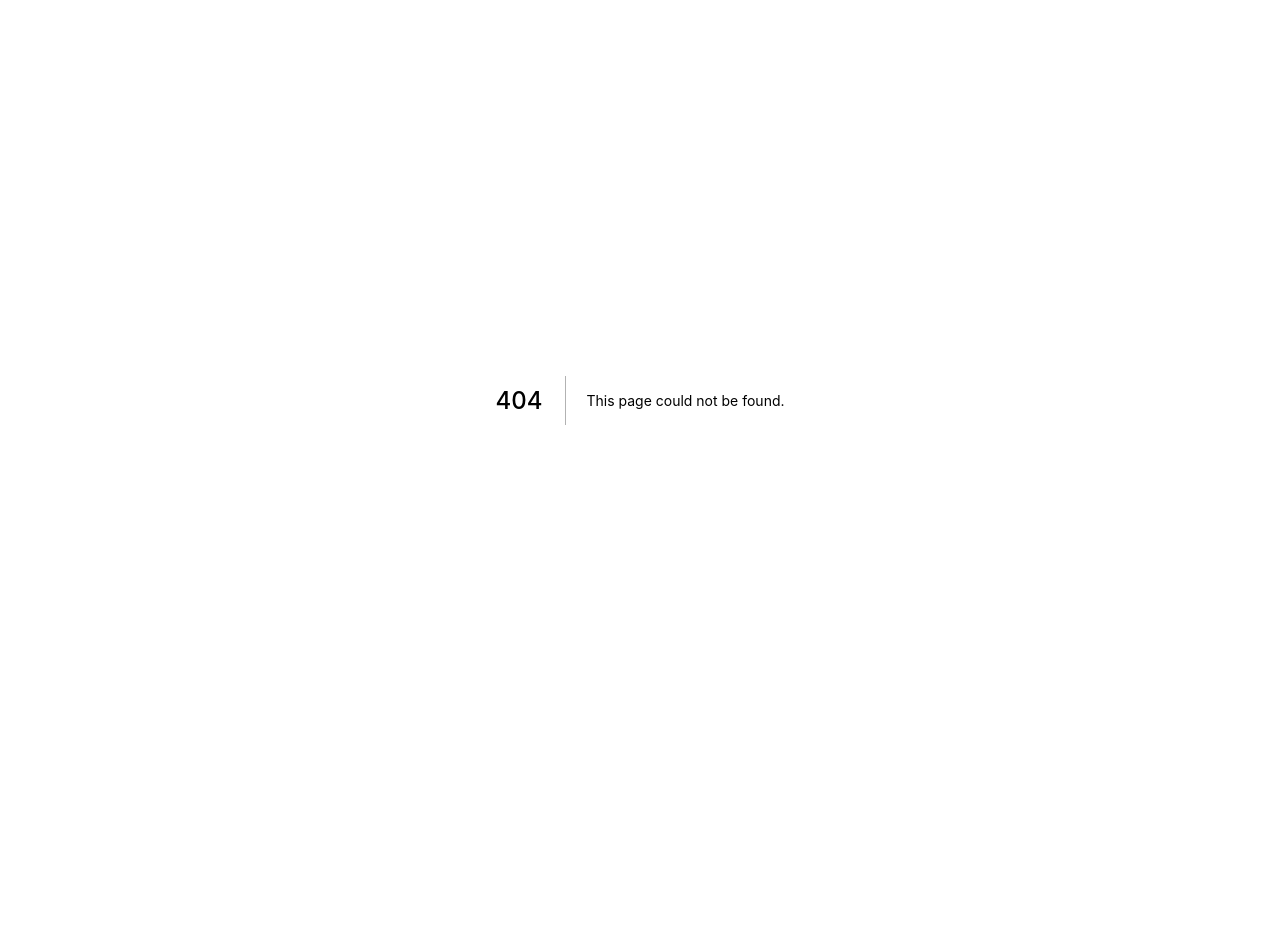
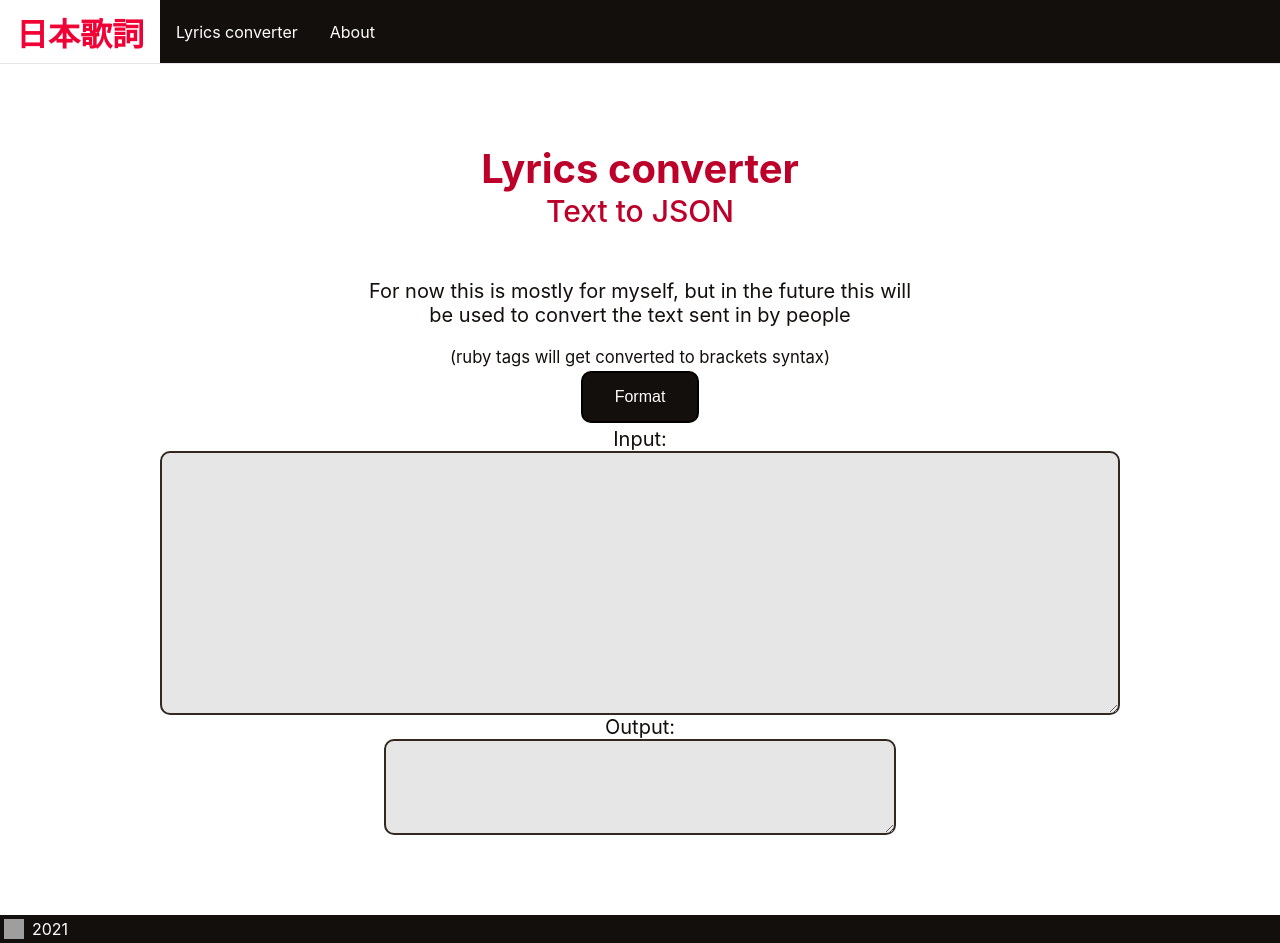
Before and after one commit to shipurjan/nihonkashi, a Next.js app: page /lyrics-converter in a window 1280 px wide. Before the commit this address had no page. Before the commit the page ends 800 px from the top, so only its background shows below. Built offline with nearby package versions, Linux system fonts and the light colour scheme; grey boxes are pictures that could not be loaded; a web font is replaced by a local one.

Commit message:
Tidied up info on some pages

```diff
--- a/components/Header.js
+++ b/components/Header.js
@@ -11,8 +11,8 @@ export default function Header() {
           </Link>
         </li>
         <li>
-        <Link href="/lyrics_formatter">
-            <a>Lyrics formatter</a>
+        <Link href="/lyrics-converter">
+            <a>Lyrics converter</a>
           </Link>
         </li>
         <li>
--- a/pages/about.js
+++ b/pages/about.js
@@ -3,6 +3,7 @@ import Layout from '../components/Layout'
 
 export default function About() {
   const title = "About";
+  const subtitle = "Lyrics to Japanese songs I like";
   const description = "Lyrics to Japanese songs.\n日本語の歌詞";
   return (
     <>
@@ -10,8 +11,8 @@ export default function About() {
         <title>{title}</title>
         <meta name="description" content={description} />
       </Head>
-      <Layout title={title}>
-        <p>A page with Japanese lyrics (and furigana) to songs I like</p>
+      <Layout title={title} subtitle={subtitle}>
+        <p>You should be able to read the lyrics to all songs listed here if you can read hiragana and katakana</p>
       </Layout>
     </>
   )
--- a/pages/lyrics_formatter.js
+++ b/pages/lyrics-converter.js
@@ -36,8 +36,8 @@ function getText(){
 }
 
 export default function About() {
-  const title = "Lyrics formatter";
-  const subtitle = "Text to JSON.";
+  const title = "Lyrics converter";
+  const subtitle = "Text to JSON";
   const description = "Text to JSON formatter";
   return (
     <>
@@ -46,7 +46,8 @@ export default function About() {
         <meta name="description" content={description} />
       </Head>
       <Layout title={title} subtitle={subtitle}>
-        <p>{"(ruby tags will get converted to brackets syntax)"}</p>
+        <p>For now this is mostly for myself, but in the future this will be used to convert the text sent in by people</p>
+        <small>(ruby tags will get converted to brackets syntax)</small>
         <Button click={getText} text="Format" />
         Input:
         <Textarea id="input" readonly={false}/>
--- a/styles/Layout.module.scss
+++ b/styles/Layout.module.scss
@@ -35,4 +35,5 @@
   justify-content: flex-start;
   align-items: center;
   font-size: 1.25rem;
+  text-align: center;
 }
```
